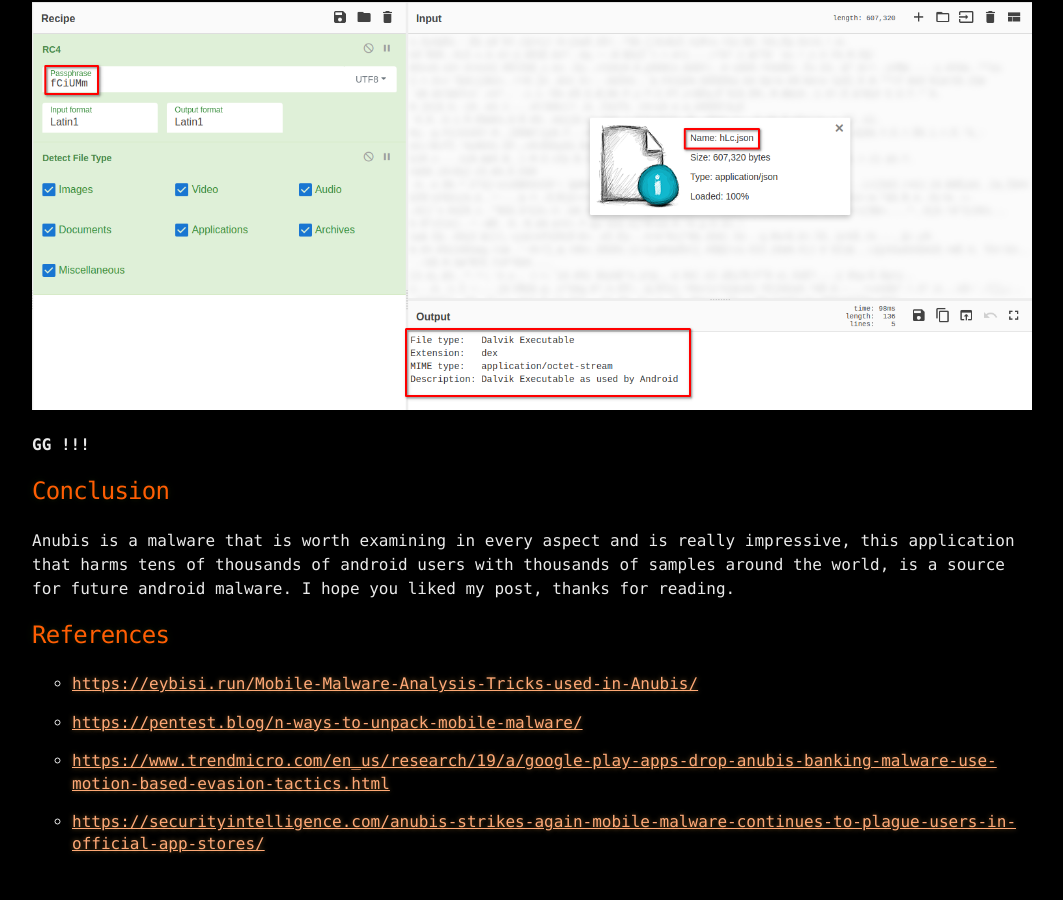
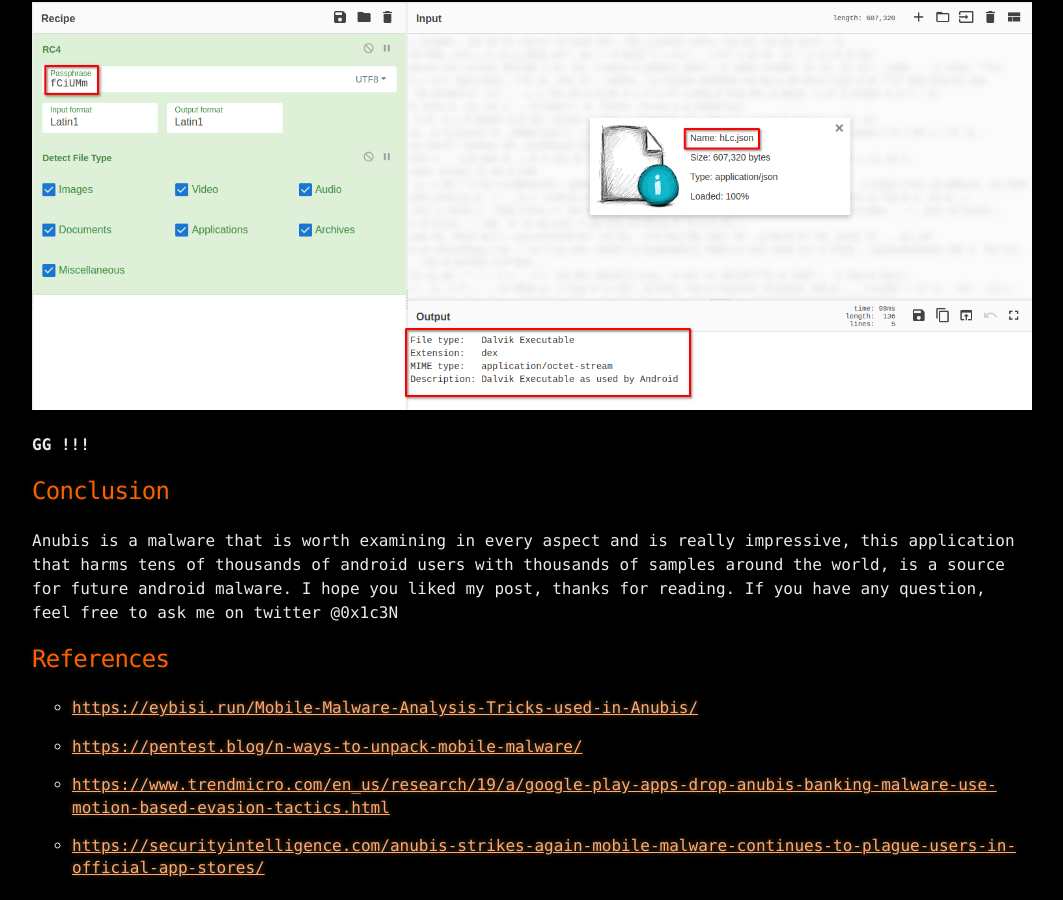
Before and after one commit to 0x1c3N/0x1c3n.github.io, a Jekyll site: the page built from anubis-android-malware-analysis.md, in a window 1280 px wide and 900 px high, scrolled down 26534 px. Shown: the whole window, without its empty margins (108-1171 px from the left). Built offline with Jekyll 4.4.1, drawn with Linux system fonts in a browser that asks for light colours; before the commit the page ends 27410 px from its top, so only the background shows below that.

Commit message:
Meryem<3

```diff
--- a/anubis-android-malware-analysis.md
+++ b/anubis-android-malware-analysis.md
@@ -264,7 +264,8 @@ The **_integer array_** built before the `for` loop starts contains our **_decry
 
 ## Conclusion
 
-Anubis is a malware that is worth examining in every aspect and is really impressive, this application that harms tens of thousands of android users with thousands of samples around the world, is a source for future android malware. I hope you liked my post, thanks for reading.
+Anubis is a malware that is worth examining in every aspect and is really impressive, this application that harms tens of thousands of android users with thousands of samples around the world, is a source for future android malware. I hope you liked my post, thanks for reading. If you have any question, feel free to ask me on
+twitter @0x1c3N
 
 
 ## References
```
Also changed, not shown: 1 other file.
